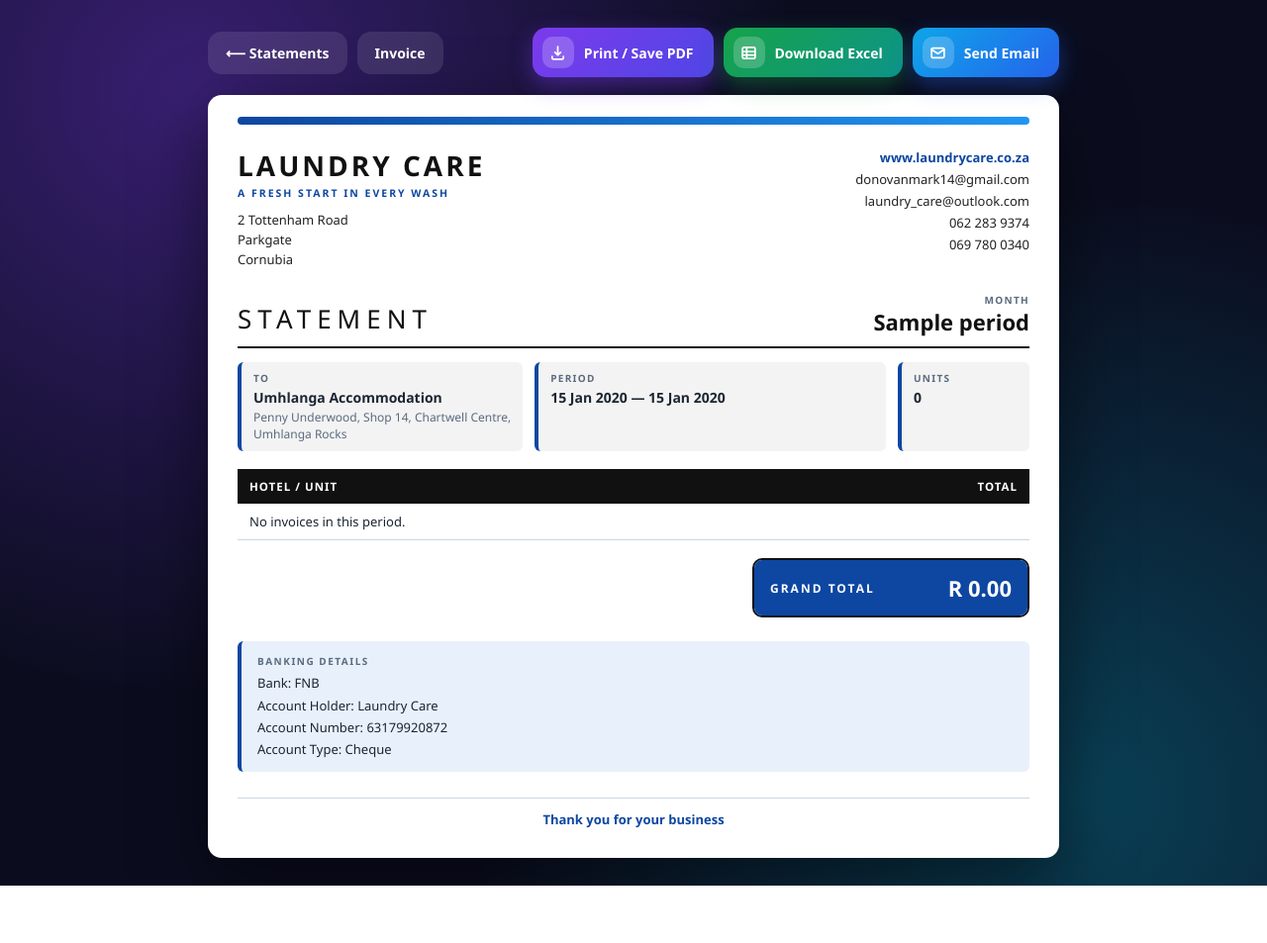
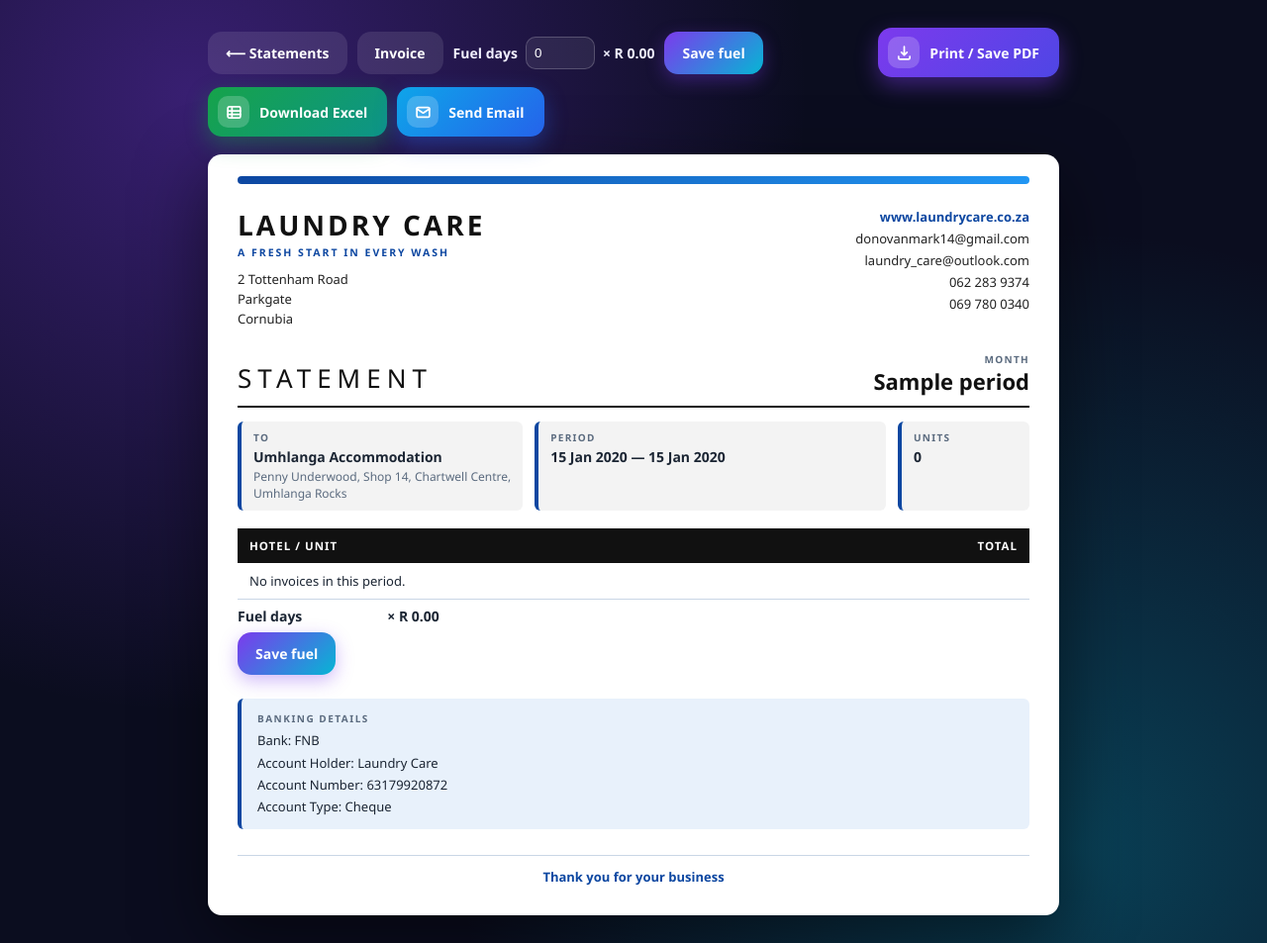
Before and after one commit to Xavystarr07/Laundry-Care, a PHP site: page /monthly_statement.php?p=1 in a window 1280 px wide. Shown: the whole page at 99% size. Before the commit the page ends 895 px from the top, so only its background shows below. Run offline with PHP 8.4, Linux system fonts and the light colour scheme; data comes from the database, SQL or seed files in the repository; tables that the repository leaves empty or names only in its code hold one stand-in row (values such as "Sample post"); a stand-in replaces the project's code that opens the database connection; some libraries are stand-ins or nearby versions.

Commit message:
Update project files

```diff
--- a/Invoice App/monthly_statement/js/excel.js
+++ b/Invoice App/monthly_statement/js/excel.js
@@ -75,6 +75,24 @@ async function buildExcel() {
         total(title + ' TOTAL', secSum, '0D47A1', { bold: true, size: 13, color: { argb: 'FFFFFFFF' } });
         r += 2;
     });
+    if (S.fuel.days) {
+        line('FUEL', { bold: true, size: 13, color: { argb: 'FFFFFFFF' } }, '111111', 28);
+        r++;
+        ['Days', 'Rate (R)', '', 'Amount'].forEach((h, i) => {
+            const c = ws.getCell(r, i + 1); c.value = h; c.fill = fill('111111'); c.font = { bold: true, size: 10, color: { argb: 'FFFFFFFF' } }; style(c, i === 3);
+        });
+        ws.getRow(r).height = 30; r++;
+        [S.fuel.days, S.fuel.rate, '', null].forEach((v, k) => {
+            const c = ws.getCell(r, k + 1); c.value = v; c.font = { size: 11, bold: k === 3 }; style(c, k === 3);
+            c.border = { bottom: { style: 'thin', color: { argb: 'FFC9D6E6' } } };
+        });
+        ws.getCell(r, 2).numFmt = '#,##0.00';
+        ws.getCell(r, 4).value = { formula: 'A' + r + '*B' + r, result: S.fuel.amt };
+        ws.getCell(r, 4).numFmt = '#,##0.00';
+        ws.getRow(r).height = 30;
+        secCells.push('D' + r);
+        r += 2;
+    }
     total('GRAND TOTAL', Number(S.total), '111111', { bold: true, size: 14, color: { argb: 'FFFFFFFF' } });
     ws.getCell(r - 1, N).value = { formula: secCells.join('+'), result: Number(S.total) };
     return wb.xlsx.writeBuffer();
@@ -143,3 +161,9 @@ $('emSend').onclick = sendEmail;
 ov.addEventListener('click', e => { if (e.target === ov) ov.classList.remove('on'); });
 document.getElementById('xl')?.addEventListener('click', downloadExcel);
 document.getElementById('xlMail')?.addEventListener('click', openEmail);
+
+document.getElementById('fuelSave')?.addEventListener('click', e => {
+    fetch('php/save_fuel.php', { method: 'POST', body: new URLSearchParams({ id: e.target.dataset.id, days: document.getElementById('fuelDays').value }) })
+        .then(r => r.json()).then(d => d.ok ? location.reload() : alert(d.msg))
+        .catch(() => alert('Could not save fuel.'));
+});
--- a/Invoice App/monthly_statement/monthly_statement.php
+++ b/Invoice App/monthly_statement/monthly_statement.php
@@ -12,7 +12,7 @@ $openRows = $open ? getInvoices($pdo, $open['start_date'], $today) : [];
 $end   = $cur ? ($cur['end_date'] ?: $today) : '';
 $units = $cur ? getUnits($pdo, $cur['start_date'], $end) : [];
 $det   = $cur ? getDetail($pdo, $cur['start_date'], $end) : [];
-$grp = []; $total = 0;
+$grp = []; $total = 0; $fd = $cur ? (int)$cur['fuel_days'] : 0; $fr = $cur ? (float)$cur['fuel_rate'] : 0; $fuel = round($fd * $fr, 2);
 foreach ($units as $u) { $grp[$u['HotelName']][$u['HotelNumber']] = (float)$u['tot']; $total += (float)$u['tot']; }
 $dep  = (($_SESSION['mode'] ?? '') === 'departure');
 $back = $dep ? '../departure_generator.php' : '../invoice_generator.php';
@@ -57,7 +57,7 @@ $back = $dep ? '../departure_generator.php' : '../invoice_generator.php';
     <a class="btn ghost" href="monthly_statement.php">⟵ Statements</a>
     <a class="btn ghost" href="<?= $back ?>">Invoice</a>
     <?php if (!$cur['is_closed']): ?><em class="chip open">Period still open</em><?php endif; ?>
-    <span class="sp"></span>
+    <label style="display:flex;align-items:center;gap:8px;font-weight:700;font-size:14px">Fuel days <input id="fuelDays" type="number" min="0" max="366" value="<?= $fd ?>" style="width:70px;padding:8px;border-radius:10px;border:1.5px solid rgba(255,255,255,.2);background:rgba(255,255,255,.08);color:#fff"> × R <?= number_format($fr,2) ?></label><button type="button" class="btn" id="fuelSave" data-id="<?= (int)$cur['id'] ?>">Save fuel</button><span class="sp"></span>
     <button type="button" class="act pdf" onclick="window.print()"><i><svg viewBox="0 0 24 24" fill="none" stroke="currentColor" stroke-width="2.4" stroke-linecap="round" stroke-linejoin="round"><path d="M12 3v12m0 0-4-4m4 4 4-4M4 17v2a2 2 0 0 0 2 2h12a2 2 0 0 0 2-2v-2"/></svg></i>Print / Save PDF</button>
     <button type="button" class="act xls" id="xl"><i><svg viewBox="0 0 24 24" fill="none" stroke="currentColor" stroke-width="2.4" stroke-linecap="round" stroke-linejoin="round"><rect x="3" y="4" width="18" height="16" rx="2"/><path d="M3 10h18M3 15h18M9 4v16"/></svg></i>Download Excel</button>
     <button type="button" class="act mail" id="xlMail"><i><svg viewBox="0 0 24 24" fill="none" stroke="currentColor" stroke-width="2.4" stroke-linecap="round" stroke-linejoin="round"><rect x="3" y="5" width="18" height="14" rx="2"/><path d="m3 7 9 6 9-6"/></svg></i>Send Email</button>
@@ -85,14 +85,14 @@ $back = $dep ? '../departure_generator.php' : '../invoice_generator.php';
       <?php endforeach; else: ?><tr><td colspan="2">No invoices in this period.</td></tr><?php endif; ?>
       </tbody>
     </table>
-    <div class="tot"><div class="tbox"><div class="tgrand"><span>Grand Total</span><strong>R <?= number_format($total,2) ?></strong></div></div></div>
+    <label style="display:flex;align-items:center;gap:8px;font-weight:700;font-size:14px">Fuel days <input id="fuelDays" type="number" min="0" max="366" value="<?= $fd ?>" style="width:70px;padding:8px;border-radius:10px;border:1.5px solid rgba(255,255,255,.2);background:rgba(255,255,255,.08);color:#fff"> × R <?= number_format($fr,2) ?></label><button type="button" class="btn" id="fuelSave" data-id="<?= (int)$cur['id'] ?>">Save fuel</button><span class="sp"></span>
     <div class="bank"><b>Banking details</b>Bank: FNB<br>Account Holder: Laundry Care<br>Account Number: 63179920872<br>Account Type: Cheque</div>
     <div class="foot"><strong>Thank you for your business</strong></div>
   </article>
 </main>
 <?php endif; ?>
 <?php if ($cur): ?>
-<script>window.STMT = <?= json_encode(['start'=>$cur['start_date'],'end'=>$end,'total'=>$total,'rows'=>$det], JSON_HEX_TAG) ?>;</script>
+<script>window.STMT = <?= json_encode(['start'=>$cur['start_date'],'end'=>$end,'total'=>$total+$fuel,'fuel'=>['days'=>$fd,'rate'=>$fr,'amt'=>$fuel],'rows'=>$det], JSON_HEX_TAG) ?>;</script>
 <script src="https://cdn.jsdelivr.net/npm/exceljs@4.4.0/dist/exceljs.min.js"></script>
 <script src="js/excel.js"></script>
 <?php endif; ?>
--- a/Invoice App/monthly_statement/php/queries.php
+++ b/Invoice App/monthly_statement/php/queries.php
@@ -1,6 +1,6 @@
 <?php
 function getPeriods($pdo) {
-    return $pdo->query('SELECT id,name,start_date,end_date,is_closed FROM lc_periods ORDER BY id DESC')->fetchAll(PDO::FETCH_ASSOC);
+    return $pdo->query('SELECT id,name,start_date,end_date,is_closed,fuel_days,fuel_rate FROM lc_periods ORDER BY id DESC')->fetchAll(PDO::FETCH_ASSOC);
 }
 function getInvoices($pdo, $f, $t) {
     $s = $pdo->prepare('SELECT "DateReceived","Total" FROM invoices WHERE "DateReceived" BETWEEN :f AND :t');
```
Also changed, not shown: Invoice App/monthly_statement/php/save_fuel.php (added, +7 -0 lines).
